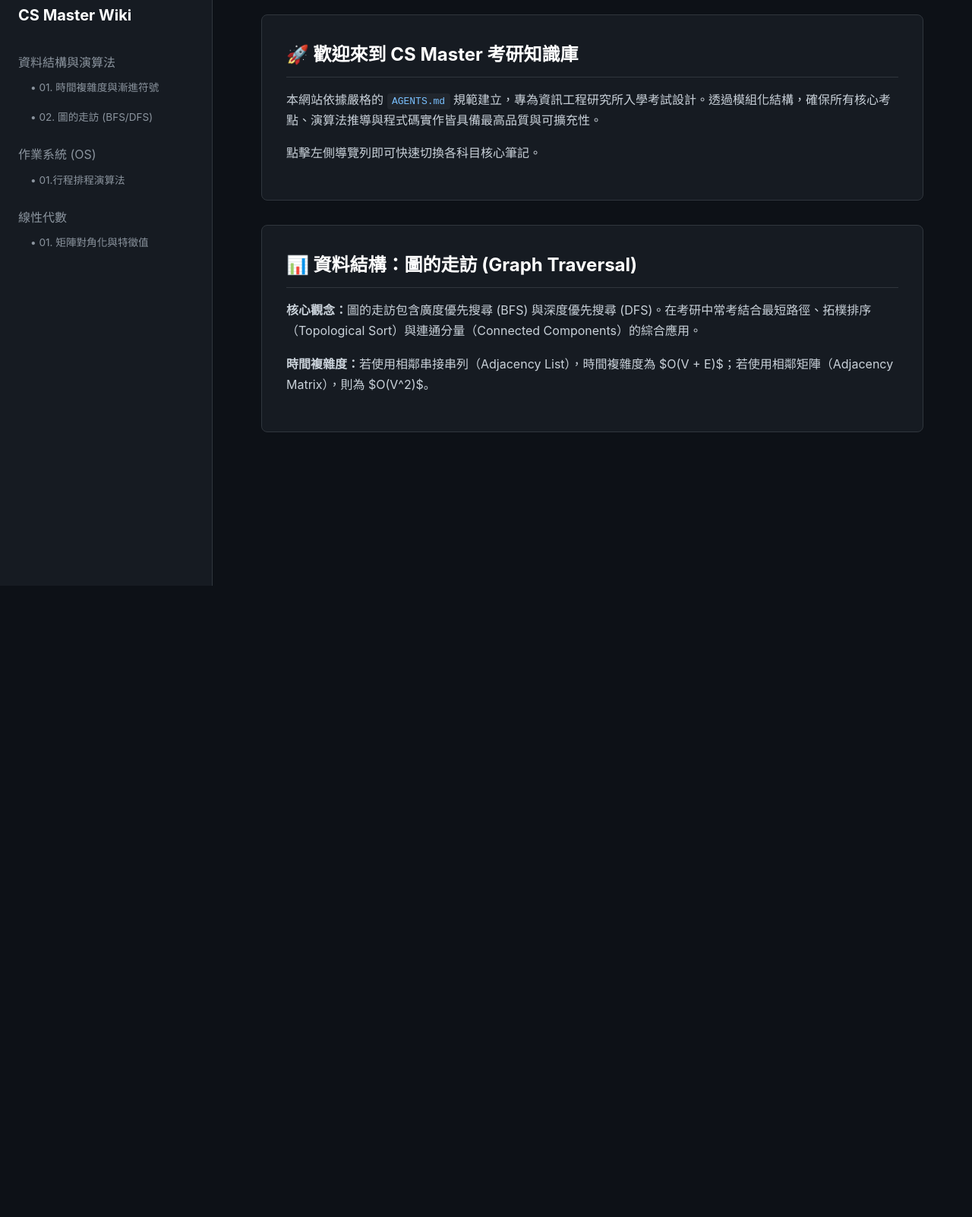
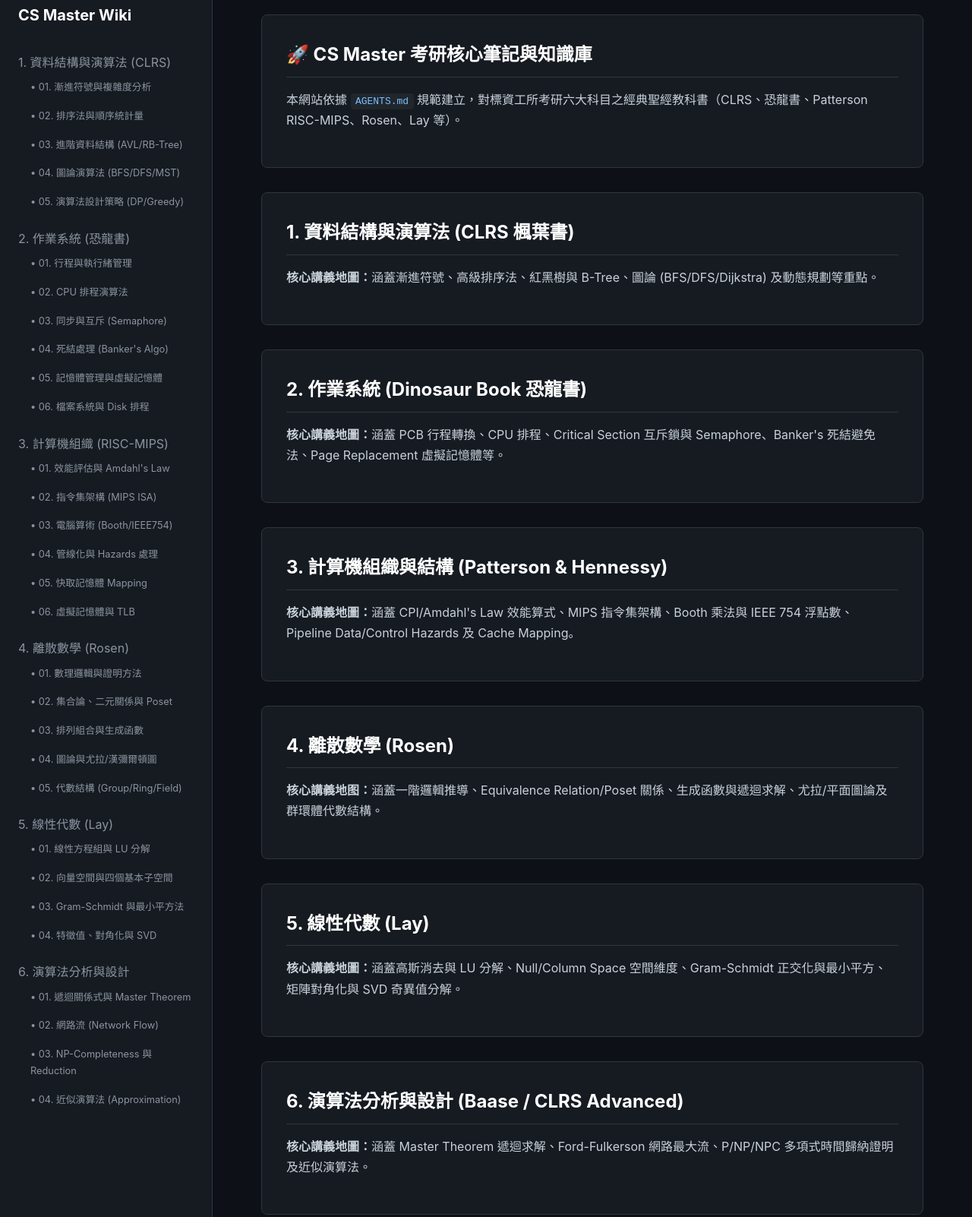
Before and after one commit to Wen-Bing19/cs-master-wiki, a plain HTML site: page index.html in a window 1280 px wide. Shown: the part 29-1631 px from the top of the page at 76% size. Before the commit the page ends 800 px from the top, so only its background shows below. Drawn offline with Linux system fonts and the light colour scheme.

Commit message:
feat: expand index.html with all 6 core CS subjects bible chapters

```diff
--- a/index.html
+++ b/index.html
@@ -3,34 +3,97 @@
 <head>
     <meta charset="UTF-8">
     <meta name="viewport" content="width=device-width, initial-scale=1.0">
-    <title>CS Master | 考研核心筆記與知識庫</title>
+    <title>CS Master | 考研六大核心科目聖經知識庫</title>
     <link rel="stylesheet" href="assets/css/style.css">
 </head>
 <body>
     <sidebar>
         <h1>CS Master Wiki</h1>
         <nav>
-            <a href="#ds">資料結構與演算法</a>
-            <p style="font-size: 0.85rem; color: var(--text-muted); margin-left: 1rem;">• 01. 時間複雜度與漸進符號</p>
-            <p style="font-size: 0.85rem; color: var(--text-muted); margin-left: 1rem;">• 02. 圖的走訪 (BFS/DFS)</p>
-            <a href="#os" style="margin-top: 1rem;">作業系統 (OS)</a>
-            <p style="font-size: 0.85rem; color: var(--text-muted); margin-left: 1rem;">• 01.行程排程演算法</p>
-            <a href="#linear" style="margin-top: 1rem;">線性代數</a>
-            <p style="font-size: 0.85rem; color: var(--text-muted); margin-left: 1rem;">• 01. 矩陣對角化與特徵值</p>
+            <!-- 1. 資料結構與演算法 -->
+            <a href="#ds">1. 資料結構與演算法 (CLRS)</a>
+            <p style="font-size: 0.8rem; color: var(--text-muted); margin-left: 1rem;">• 01. 漸進符號與複雜度分析</p>
+            <p style="font-size: 0.8rem; color: var(--text-muted); margin-left: 1rem;">• 02. 排序法與順序統計量</p>
+            <p style="font-size: 0.8rem; color: var(--text-muted); margin-left: 1rem;">• 03. 進階資料結構 (AVL/RB-Tree)</p>
+            <p style="font-size: 0.8rem; color: var(--text-muted); margin-left: 1rem;">• 04. 圖論演算法 (BFS/DFS/MST)</p>
+            <p style="font-size: 0.8rem; color: var(--text-muted); margin-left: 1rem;">• 05. 演算法設計策略 (DP/Greedy)</p>
+
+            <!-- 2. 作業系統 -->
+            <a href="#os" style="margin-top: 0.8rem;">2. 作業系統 (恐龍書)</a>
+            <p style="font-size: 0.8rem; color: var(--text-muted); margin-left: 1rem;">• 01. 行程與執行緒管理</p>
+            <p style="font-size: 0.8rem; color: var(--text-muted); margin-left: 1rem;">• 02. CPU 排程演算法</p>
+            <p style="font-size: 0.8rem; color: var(--text-muted); margin-left: 1rem;">• 03. 同步與互斥 (Semaphore)</p>
+            <p style="font-size: 0.8rem; color: var(--text-muted); margin-left: 1rem;">• 04. 死結處理 (Banker's Algo)</p>
+            <p style="font-size: 0.8rem; color: var(--text-muted); margin-left: 1rem;">• 05. 記憶體管理與虛擬記憶體</p>
+            <p style="font-size: 0.8rem; color: var(--text-muted); margin-left: 1rem;">• 06. 檔案系統與 Disk 排程</p>
+
+            <!-- 3. 計算機組織 -->
+            <a href="#co" style="margin-top: 0.8rem;">3. 計算機組織 (RISC-MIPS)</a>
+            <p style="font-size: 0.8rem; color: var(--text-muted); margin-left: 1rem;">• 01. 效能評估與 Amdahl's Law</p>
+            <p style="font-size: 0.8rem; color: var(--text-muted); margin-left: 1rem;">• 02. 指令集架構 (MIPS ISA)</p>
+            <p style="font-size: 0.8rem; color: var(--text-muted); margin-left: 1rem;">• 03. 電腦算術 (Booth/IEEE754)</p>
+            <p style="font-size: 0.8rem; color: var(--text-muted); margin-left: 1rem;">• 04. 管線化與 Hazards 處理</p>
+            <p style="font-size: 0.8rem; color: var(--text-muted); margin-left: 1rem;">• 05. 快取記憶體 Mapping</p>
+            <p style="font-size: 0.8rem; color: var(--text-muted); margin-left: 1rem;">• 06. 虛擬記憶體與 TLB</p>
+
+            <!-- 4. 離散數學 -->
+            <a href="#dm" style="margin-top: 0.8rem;">4. 離散數學 (Rosen)</a>
+            <p style="font-size: 0.8rem; color: var(--text-muted); margin-left: 1rem;">• 01. 數理邏輯與證明方法</p>
+            <p style="font-size: 0.8rem; color: var(--text-muted); margin-left: 1rem;">• 02. 集合論、二元關係與 Poset</p>
+            <p style="font-size: 0.8rem; color: var(--text-muted); margin-left: 1rem;">• 03. 排列組合與生成函數</p>
+            <p style="font-size: 0.8rem; color: var(--text-muted); margin-left: 1rem;">• 04. 圖論與尤拉/漢彌爾頓圖</p>
+            <p style="font-size: 0.8rem; color: var(--text-muted); margin-left: 1rem;">• 05. 代數結構 (Group/Ring/Field)</p>
+
+            <!-- 5. 線性代數 -->
+            <a href="#linear" style="margin-top: 0.8rem;">5. 線性代數 (Lay)</a>
+            <p style="font-size: 0.8rem; color: var(--text-muted); margin-left: 1rem;">• 01. 線性方程組與 LU 分解</p>
+            <p style="font-size: 0.8rem; color: var(--text-muted); margin-left: 1rem;">• 02. 向量空間與四個基本子空間</p>
+            <p style="font-size: 0.8rem; color: var(--text-muted); margin-left: 1rem;">• 03. Gram-Schmidt 與最小平方法</p>
+            <p style="font-size: 0.8rem; color: var(--text-muted); margin-left: 1rem;">• 04. 特徵值、對角化與 SVD</p>
+
+            <!-- 6. 演算法分析與設計 -->
+            <a href="#algo-analysis" style="margin-top: 0.8rem;">6. 演算法分析與設計</a>
+            <p style="font-size: 0.8rem; color: var(--text-muted); margin-left: 1rem;">• 01. 遞迴關係式與 Master Theorem</p>
+            <p style="font-size: 0.8rem; color: var(--text-muted); margin-left: 1rem;">• 02. 網路流 (Network Flow)</p>
+            <p style="font-size: 0.8rem; color: var(--text-muted); margin-left: 1rem;">• 03. NP-Completeness 與 Reduction</p>
+            <p style="font-size: 0.8rem; color: var(--text-muted); margin-left: 1rem;">• 04. 近似演算法 (Approximation)</p>
         </nav>
     </sidebar>
 
     <main>
         <div class="card">
-            <h2>🚀 歡迎來到 CS Master 考研知識庫</h2>
-            <p>本網站依據嚴格的 <code>AGENTS.md</code> 規範建立，專為資訊工程研究所入學考試設計。透過模組化結構，確保所有核心考點、演算法推導與程式碼實作皆具備最高品質與可擴充性。</p>
-            <p>點擊左側導覽列即可快速切換各科目核心筆記。</p>
+            <h2>🚀 CS Master 考研核心筆記與知識庫</h2>
+            <p>本網站依據 <code>AGENTS.md</code> 規範建立，對標資工所考研六大科目之經典聖經教科書（CLRS、恐龍書、Patterson RISC-MIPS、Rosen、Lay 等）。</p>
         </div>
 
         <div class="card" id="ds">
-            <h2>📊 資料結構：圖的走訪 (Graph Traversal)</h2>
-            <p><strong>核心觀念：</strong>圖的走訪包含廣度優先搜尋 (BFS) 與深度優先搜尋 (DFS)。在考研中常考結合最短路徑、拓樸排序（Topological Sort）與連通分量（Connected Components）的綜合應用。</p>
-            <p><strong>時間複雜度：</strong>若使用相鄰串接串列（Adjacency List），時間複雜度為 $O(V + E)$；若使用相鄰矩陣（Adjacency Matrix），則為 $O(V^2)$。</p>
+            <h2>1. 資料結構與演算法 (CLRS 楓葉書)</h2>
+            <p><strong>核心講義地圖：</strong>涵蓋漸進符號、高級排序法、紅黑樹與 B-Tree、圖論 (BFS/DFS/Dijkstra) 及動態規劃等重點。</p>
+        </div>
+
+        <div class="card" id="os">
+            <h2>2. 作業系統 (Dinosaur Book 恐龍書)</h2>
+            <p><strong>核心講義地圖：</strong>涵蓋 PCB 行程轉換、CPU 排程、Critical Section 互斥鎖與 Semaphore、Banker's 死結避免法、Page Replacement 虛擬記憶體等。</p>
+        </div>
+
+        <div class="card" id="co">
+            <h2>3. 計算機組織與結構 (Patterson & Hennessy)</h2>
+            <p><strong>核心講義地圖：</strong>涵蓋 CPI/Amdahl's Law 效能算式、MIPS 指令集架構、Booth 乘法與 IEEE 754 浮點數、Pipeline Data/Control Hazards 及 Cache Mapping。</p>
+        </div>
+
+        <div class="card" id="dm">
+            <h2>4. 離散數學 (Rosen)</h2>
+            <p><strong>核心講義地图：</strong>涵蓋一階邏輯推導、Equivalence Relation/Poset 關係、生成函數與遞迴求解、尤拉/平面圖論及群環體代數結構。</p>
+        </div>
+
+        <div class="card" id="linear">
+            <h2>5. 線性代數 (Lay)</h2>
+            <p><strong>核心講義地圖：</strong>涵蓋高斯消去與 LU 分解、Null/Column Space 空間維度、Gram-Schmidt 正交化與最小平方、矩陣對角化與 SVD 奇異值分解。</p>
+        </div>
+
+        <div class="card" id="algo-analysis">
+            <h2>6. 演算法分析與設計 (Baase / CLRS Advanced)</h2>
+            <p><strong>核心講義地圖：</strong>涵蓋 Master Theorem 遞迴求解、Ford-Fulkerson 網路最大流、P/NP/NPC 多項式時間歸納證明及近似演算法。</p>
         </div>
     </main>
 </body>
```
